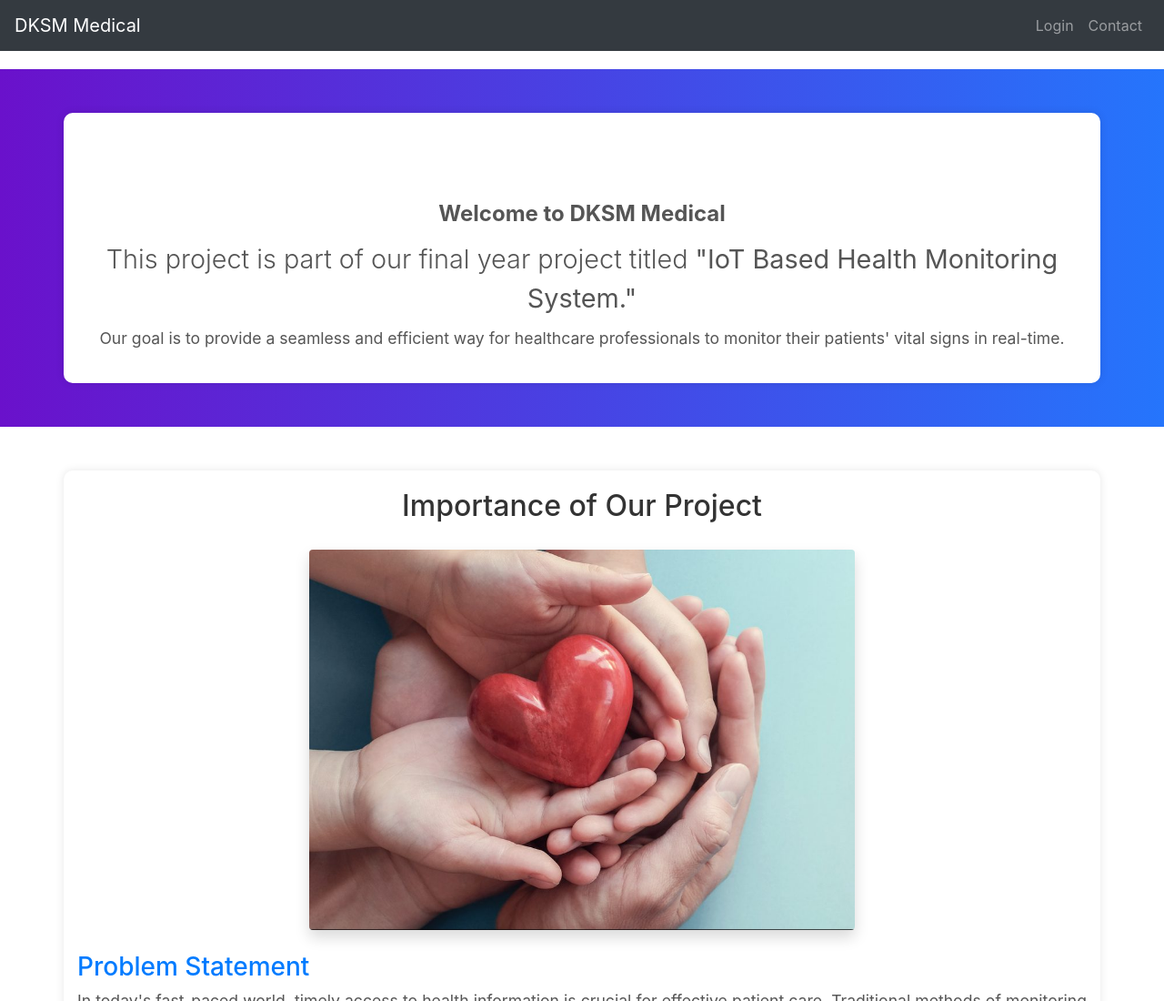
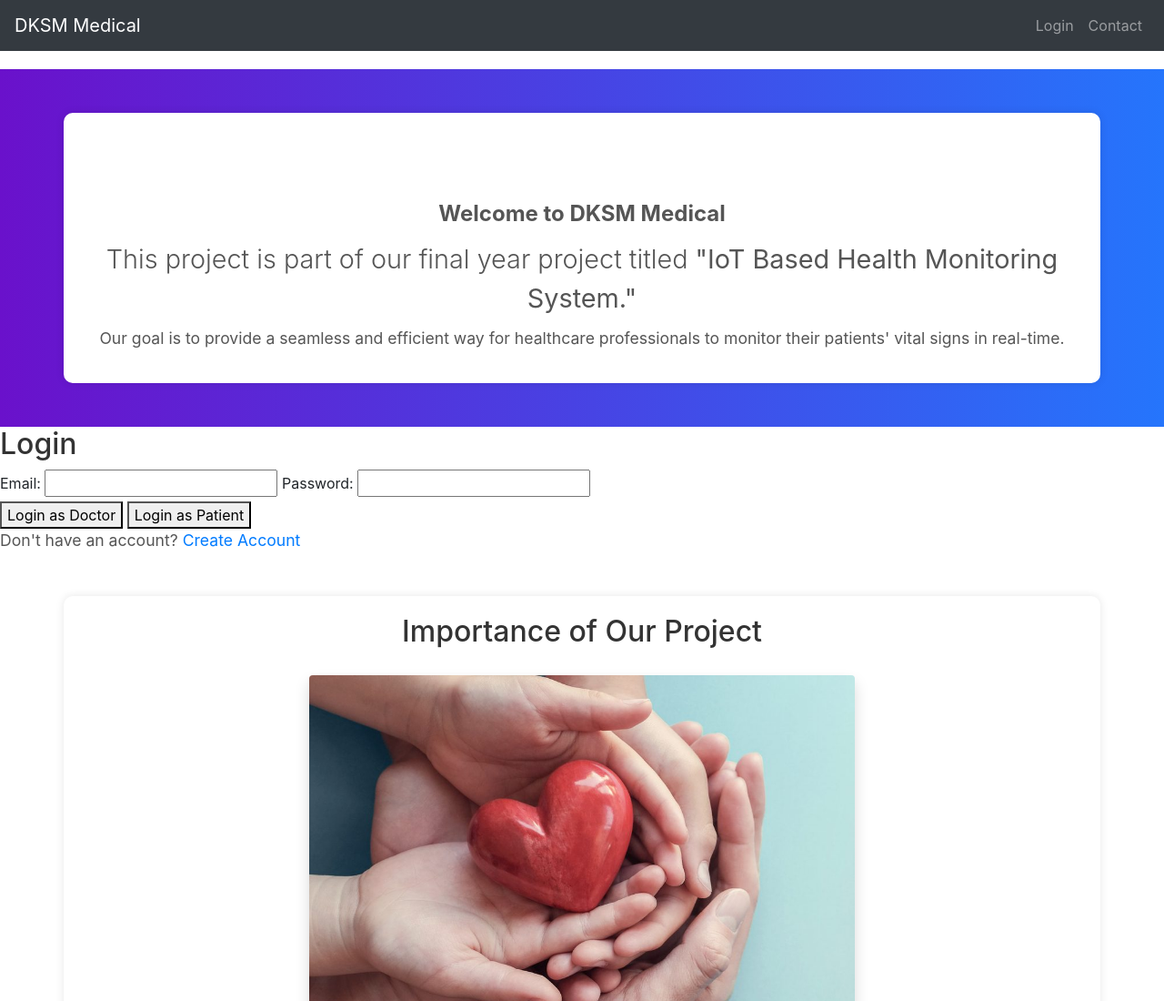
Before and after one commit to mihirxxx/DKSM-Medical, a plain HTML site: page index.html in a window 1280 px wide. Shown: the top 1100 px of the page at 91% size. Drawn offline with nearby package versions, Linux system fonts and the light colour scheme; a script that the page names is missing.

Commit message:
Update index.html

```diff
--- a/index.html
+++ b/index.html
@@ -33,6 +33,25 @@
             <p>Our goal is to provide a seamless and efficient way for healthcare professionals to monitor their patients' vital signs in real-time.</p>
         </div>
     </section>
+
+    <!-- Login Section Added at Bottom -->
+<section class="login-section">
+    <h2>Login</h2>
+    <form id="login-form">
+        <label for="email">Email:</label>
+        <input type="email" id="email" name="email" required>
+
+        <label for="password">Password:</label>
+        <input type="password" id="password" name="password" required>
+
+        <div class="role-selection">
+            <button type="submit" class="doctor-btn">Login as Doctor</button>
+            <button type="submit" class="patient-btn">Login as Patient</button>
+        </div>
+
+        <p>Don't have an account? <a href="#">Create Account</a></p>
+    </form>
+</section>
 
     <!-- Importance Section -->
     <div class="container my-5">
```
